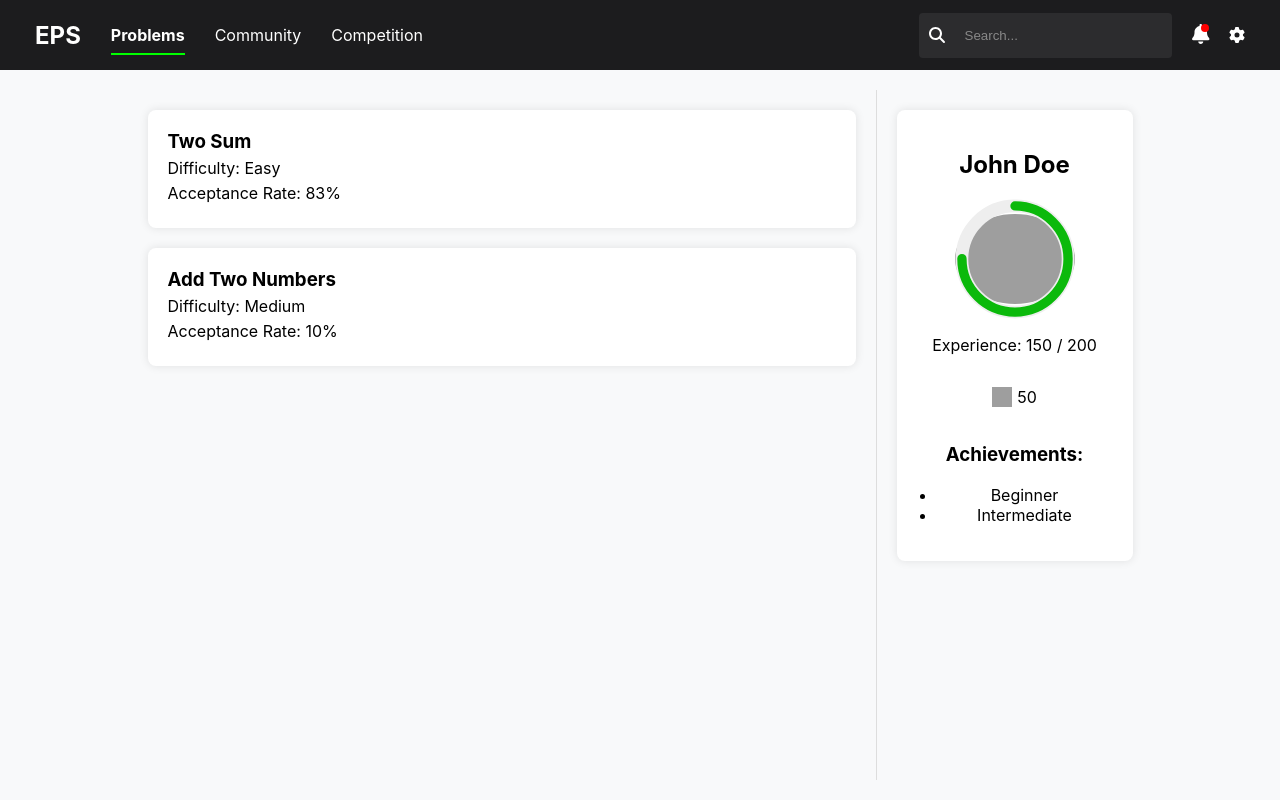
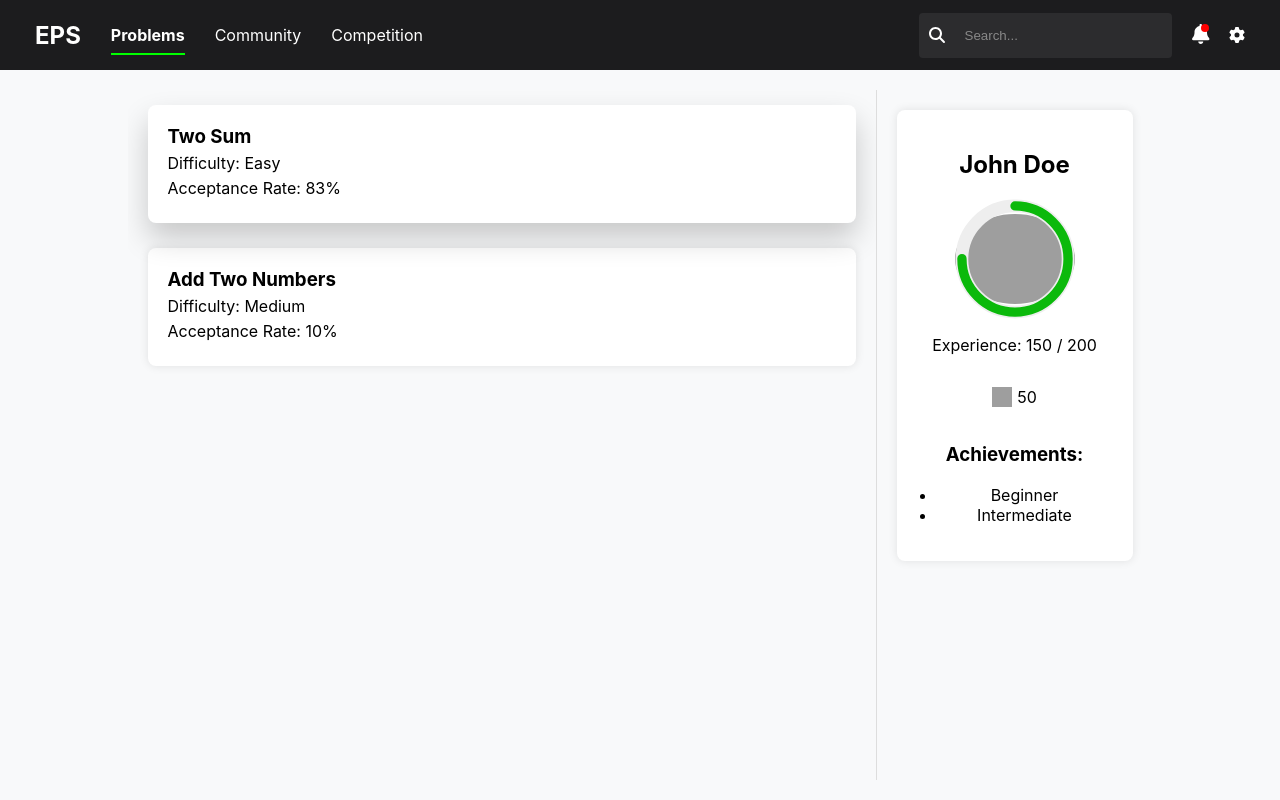
Before and after one commit to Affekta-team3/eps_frontend, a React (Create React App) app in the folder iep_front/: page / in a window 1280 px wide. In both pictures the pointer is over the element 501 px from the left and 169 px from the top of the page. Built offline with nearby package versions, Linux system fonts and the light colour scheme; grey boxes are pictures that could not be loaded.

Commit message:
small modification

```diff
--- a/iep_front/src/components/ProblemCard.js
+++ b/iep_front/src/components/ProblemCard.js
@@ -1,3 +1,5 @@
+// src/components/ProblemCard.js
+
 import React from 'react';
 import { Link } from 'react-router-dom';
 import './ProblemCard.css';
--- a/iep_front/src/pages/CodingPage.js
+++ b/iep_front/src/pages/CodingPage.js
@@ -83,11 +83,11 @@ const CodingPage = () => {
                     <div className="card">
                         <ProblemDetails problemId={problemId} />
                     </div>
-                    {activeTab === 'Coding' && (
-                        <div className="card test-result-section">
-                            <TestResultSection result={testResult} />
-                        </div>
-                    )}
+
+                    <div className="card test-result-section">
+                        <TestResultSection result={testResult} />
+                    </div>
+
                 </div>
                 <div className="coding-side">
                     {activeTab === 'Coding' && (
--- a/iep_front/src/pages/ProblemListPage.css
+++ b/iep_front/src/pages/ProblemListPage.css
@@ -131,4 +131,10 @@
     border-radius: 8px;
     box-shadow: 0 0 10px rgba(0, 0, 0, 0.1);
     margin-bottom: 20px;
+    transition: transform 0.3s ease-in-out, box-shadow 0.3s ease-in-out; /* Increase transition duration and apply easing */
 }
+
+.problem-card:hover {
+    transform: translateY(-5px);
+    box-shadow: 0 15px 30px rgba(0, 0, 0, 0.2);
+}
```
